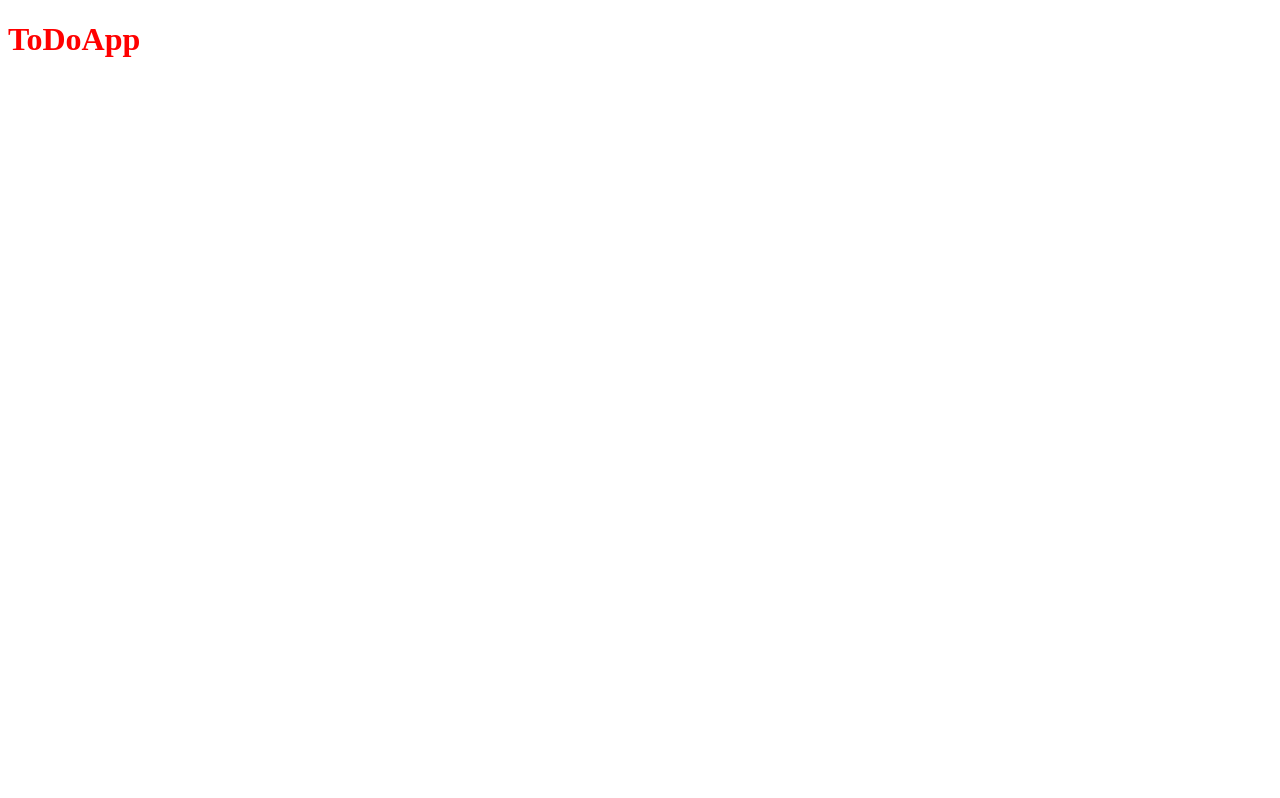
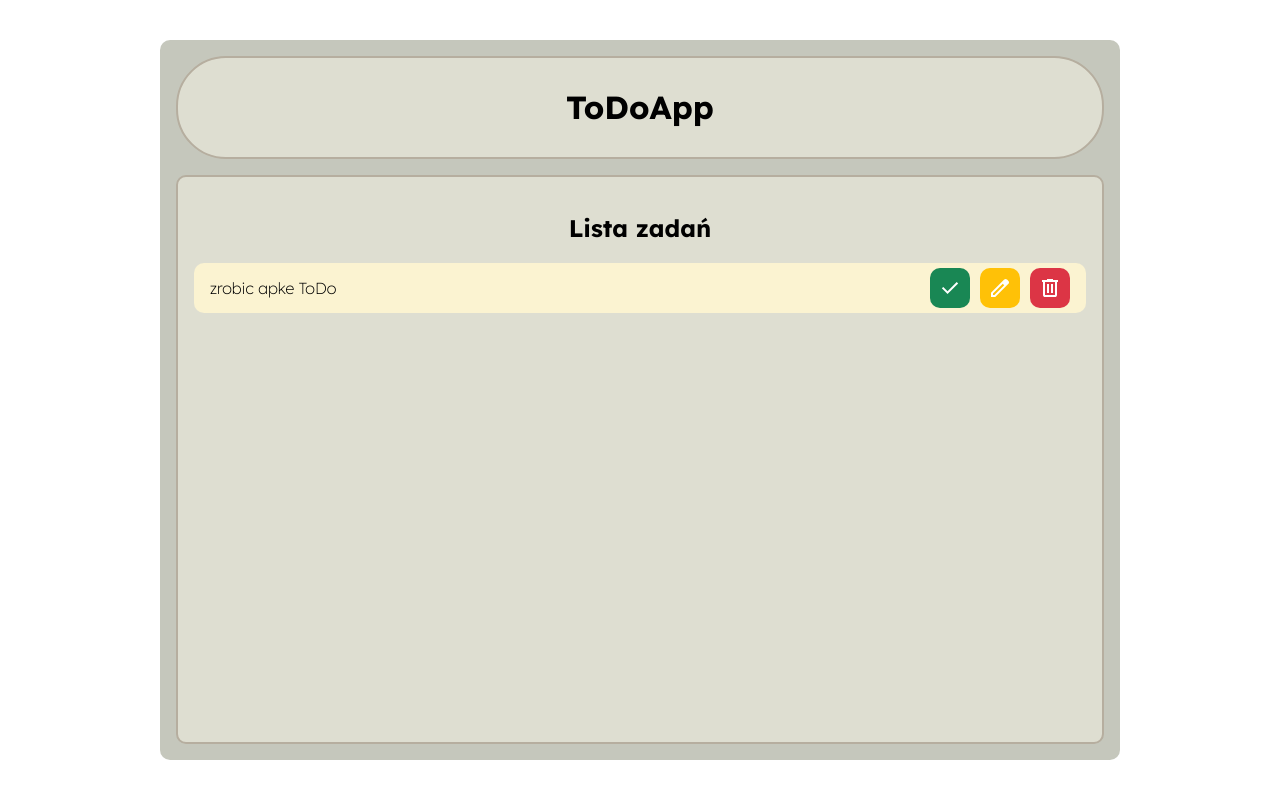
Before and after one commit to Falladyn1/ToDoApp, a website built with Vite: page index.html in a window 1280 px wide. Built offline with nearby package versions, Linux system fonts and the light colour scheme; a web font is replaced by a local one.

Commit message:
Stworzono podstawowy wygląd

```diff
--- a/index.html
+++ b/index.html
@@ -1,5 +1,6 @@
 <!DOCTYPE html>
 <html lang="en">
+
 <head>
   <meta charset="UTF-8">
   <meta name="viewport" content="width=device-width, initial-scale=1.0">
@@ -7,8 +8,27 @@
   <script type="module" src="src/main.js"></script>
   <title>ToDoApp</title>
 </head>
+
 <body>
-    <h1>ToDoApp</h1>
+  <div class="main lexend-myfont">
+    <div class="app">
+      <div class="app_header">
+        <h1>ToDoApp</h1>
+      </div>
+      <div class="todo_list">
+        <h2>Lista zadań</h2>
+        <div class="todo_item">
+          <div class="todo_item_name">zrobic apke ToDo</div>
+          <div class="todo_item_buttons">
+            <button class="square_button button_green" type="button"><img src="src/svg/check.svg" alt=""></button>
+            <button class="square_button button_yellow" type="button"><img src="src/svg/edit.svg" alt=""></button>
+            <button class="square_button button_red" type="button"><img src="src/svg/delete.svg" alt=""></button>
+          </div>
+        </div>
+      </div>
+    </div>
+  </div>
 
 </body>
+
 </html>
--- a/src/style.css
+++ b/src/style.css
@@ -1,3 +1,102 @@
-h1{
-  color: red;
+@import url('https://fonts.googleapis.com/css2?family=Lexend:wght@100..900&family=Open+Sans:ital,wght@0,300..800;1,300..800&family=Oswald:wght@200..700&family=Rationale&family=Roboto:ital,wght@0,100..900;1,100..900&display=swap');
+
+* {
+  box-sizing: border-box;
+
 }
+
+body {
+  margin: 0;
+}
+
+.lexend-myfont {
+  font-family: "Lexend", sans-serif;
+  font-optical-sizing: auto;
+  font-weight: 200;
+  font-style: normal;
+}
+
+.main {
+  height: 100vh;
+  width: 100vw;
+  display: flex;
+  justify-content: center;
+  align-items: center;
+}
+
+.app {
+  width: 75%;
+  height: 90vh;
+  display: flex;
+  flex-direction: column;
+  background-color: #C5C7BC;
+  border-radius: 10px;
+  padding: 1rem;
+}
+
+.app_header {
+  background-color: #DEDED1;
+  border: 2px solid #B6AE9F;
+  border-radius: 50px;
+  padding: 0.5rem 1rem;
+  text-align: center;
+  width: 100%;
+  margin-bottom: 1rem;
+}
+
+.todo_list {
+  background-color: #DEDED1;
+  flex-grow: 1;
+  width: 100%;
+  border: 2px solid #B6AE9F;
+  padding: 1rem;
+  overflow-y: auto;
+  border-radius: 10px;
+  text-align: center;
+}
+
+.todo_item {
+  background-color: #FBF3D1;
+  border-radius: 10px;
+  height: 50px;
+  display: flex;
+  justify-content: space-between;
+  align-items: center;
+  padding: 0 1rem;
+  margin-bottom: 0.5rem;
+}
+
+.todo_item_buttons{
+  display: flex;
+  gap: 10px;
+}
+
+.square_button {
+  width: 40px;
+  aspect-ratio: 1 / 1;
+  border: none;
+  border-radius: 10px;
+  display: flex;
+  justify-content: center;
+  align-items: center;
+  padding: 0;
+  cursor: pointer;
+}
+
+.square_button img {
+  width: 60%;
+  height: 60%;
+  object-fit: contain;
+}
+
+.button_green{
+  background-color: #198754;
+}
+
+.button_yellow{
+  background-color: #ffc107;
+}
+
+.button_red{
+  background-color: #dc3545;
+}
```
Also changed, not shown: src/svg/check.svg (added), src/svg/delete.svg (added), src/svg/edit.svg (added).
